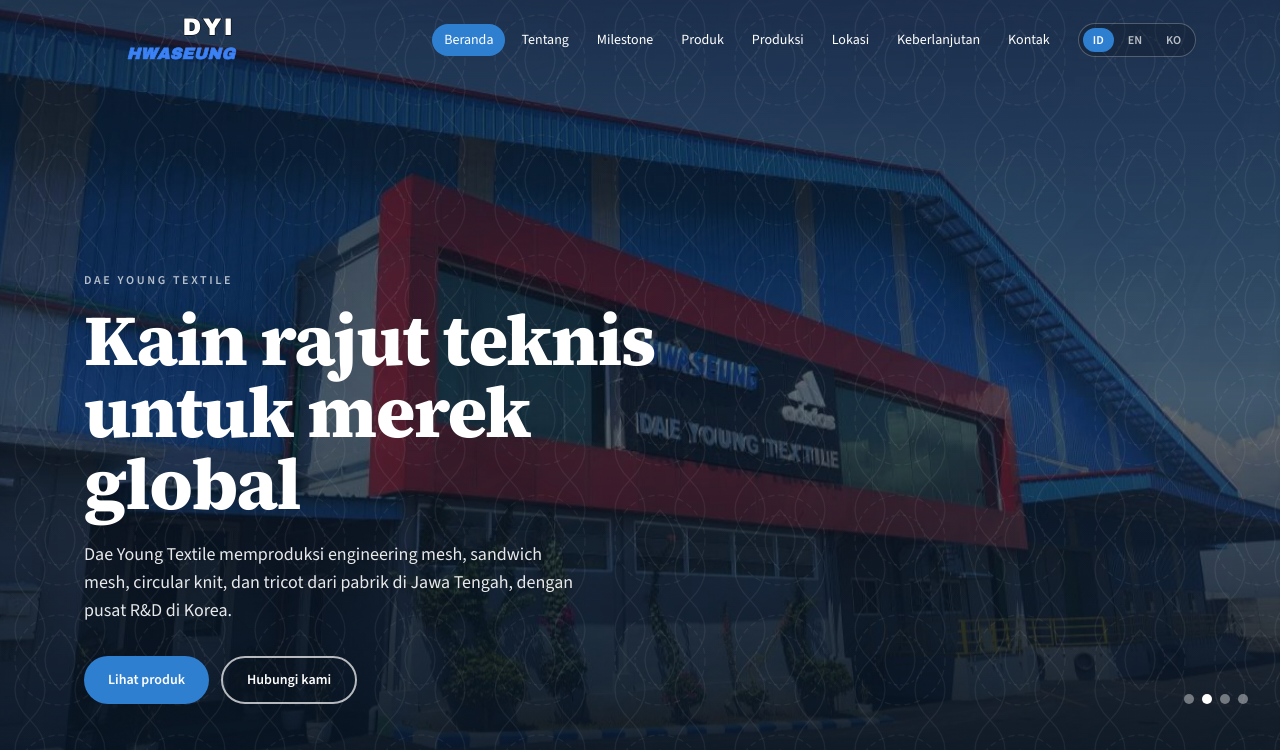
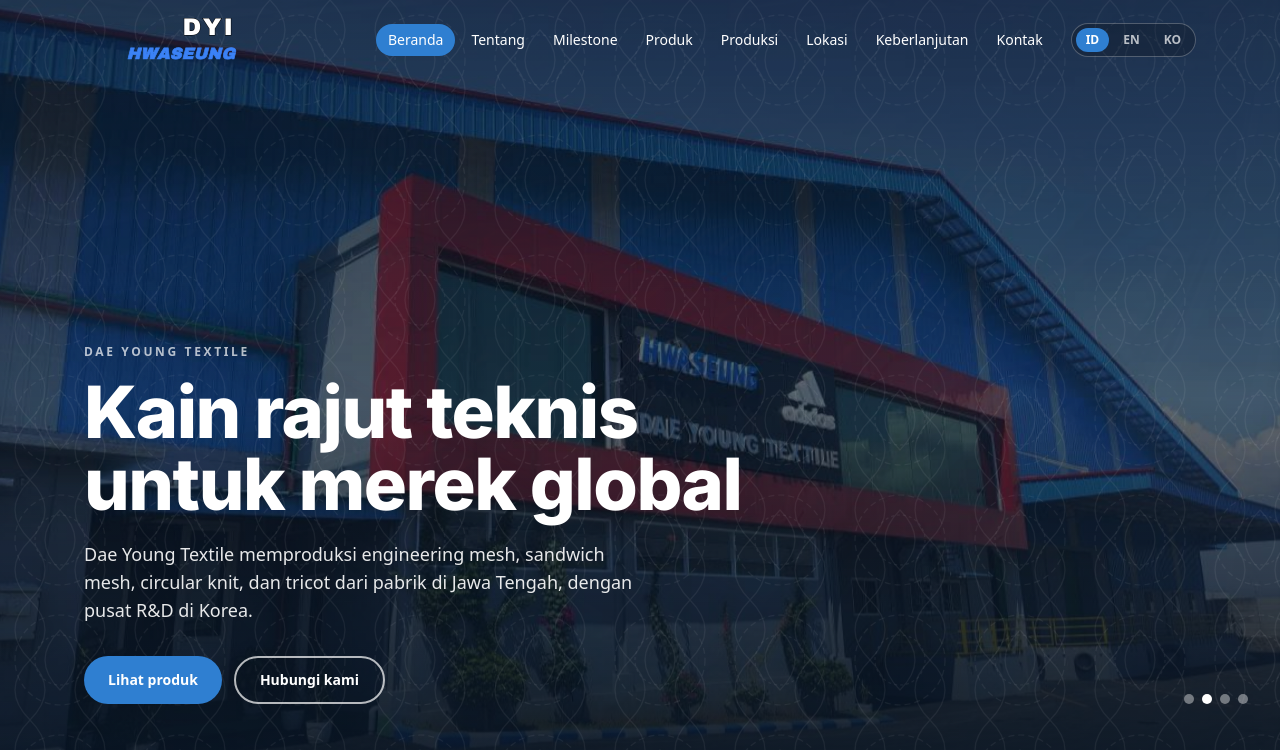
Before and after one commit to daeyoungindo/website-dyi, a Next.js app: page / in a window 1280 px wide. Shown: the top 750 px of the page. Built offline with nearby package versions, Linux system fonts and the light colour scheme.

Commit message:
Use Inter font for header and body aligned with HWI branding

```diff
--- a/src/app/globals.css
+++ b/src/app/globals.css
@@ -28,8 +28,8 @@
   --color-hero: var(--hero);
   --color-amber: var(--amber);
   --color-coral: var(--coral);
-  --font-sans: var(--font-source-sans);
-  --font-display: var(--font-source-serif);
+  --font-sans: var(--font-inter), "Inter", "Segoe UI", sans-serif;
+  --font-display: var(--font-inter), "Inter", "Segoe UI", sans-serif;
 }
 
 * {
--- a/src/app/layout.tsx
+++ b/src/app/layout.tsx
@@ -1,17 +1,11 @@
 import type { Metadata } from "next";
-import { Source_Sans_3, Source_Serif_4 } from "next/font/google";
+import { Inter } from "next/font/google";
 import { siteConfig } from "@/data/site";
 import "./globals.css";
 
-const sourceSans = Source_Sans_3({
+const inter = Inter({
   subsets: ["latin"],
-  variable: "--font-source-sans",
-  display: "swap",
-});
-
-const sourceSerif = Source_Serif_4({
-  subsets: ["latin"],
-  variable: "--font-source-serif",
+  variable: "--font-inter",
   display: "swap",
 });
 
@@ -37,7 +31,7 @@ export default function RootLayout({
 }>) {
   return (
     <html lang="id">
-      <body className={`${sourceSans.variable} ${sourceSerif.variable} antialiased`}>
+      <body className={`${inter.variable} font-sans antialiased`}>
         {children}
       </body>
     </html>
```
